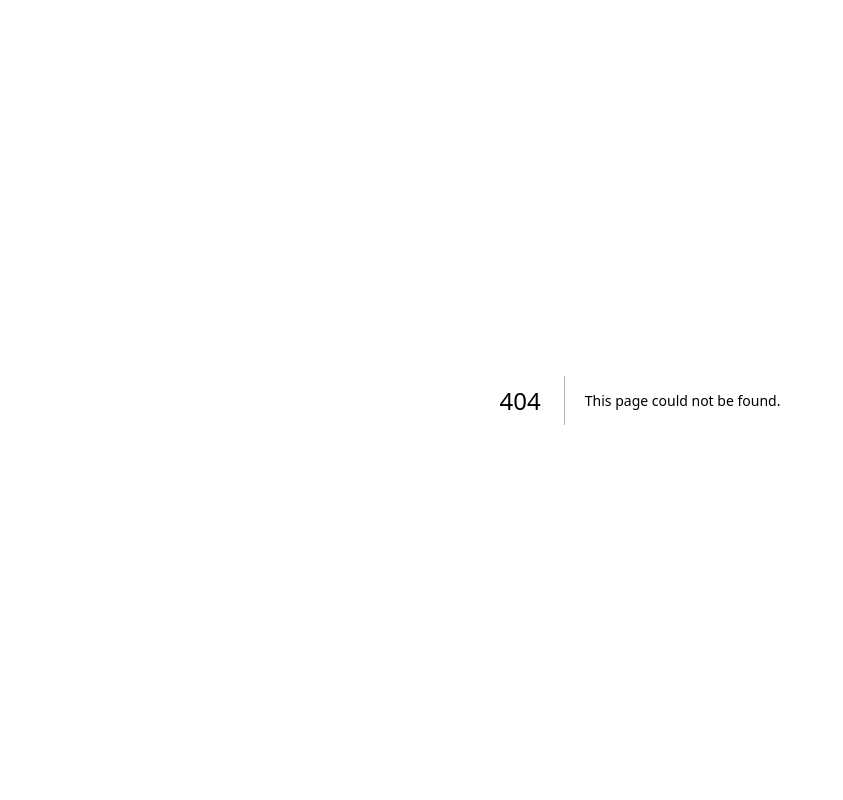
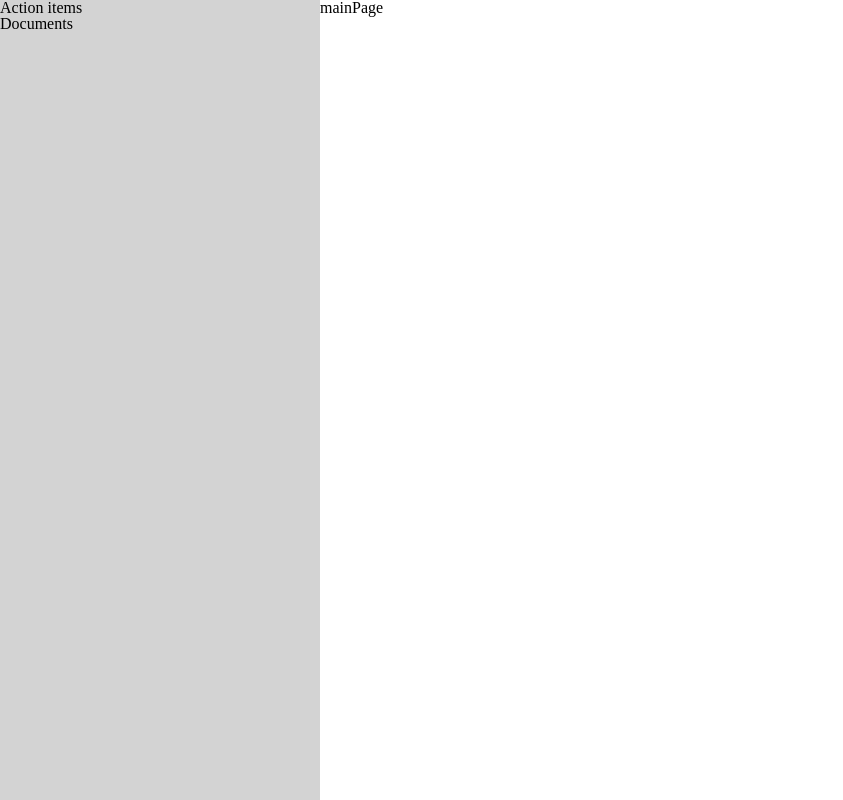
Before and after one commit to Jane-Sim/next-memoapp, a Next.js app: page /documents in a window 1280 px wide. Before the commit this address had no page. Shown: the whole page, without its empty margins (0-843 px from the left). Built offline with nearby package versions, Linux system fonts and the light colour scheme.

Commit message:
feature: 메인 페이지 와이어프레임 작업. navigation, main 컴포넌트 구조 잡기

```diff
--- /dev/null
+++ b/app/(main)/(routes)/documents/layout.tsx
@@ -0,0 +1,21 @@
+'use client';
+
+import styled from 'styled-components';
+
+import { Navigation } from '@/components/blocks/Navigation';
+import Layout from '@/components/pages/Layout';
+
+const Main = styled.main`
+  flex: 1;
+  height: 100%;
+  overflow-y: auto;
+`;
+
+export default function RootLayout(props: React.PropsWithChildren) {
+  return (
+    <Layout>
+      <Navigation />
+      <Main>{props.children}</Main>
+    </Layout>
+  );
+}
--- /dev/null
+++ b/app/(main)/(routes)/documents/page.tsx
@@ -0,0 +1,3 @@
+export default function MainPage() {
+  return <p>mainPage</p>;
+}
--- /dev/null
+++ b/components/blocks/Navigation/index.tsx
@@ -0,0 +1,14 @@
+import { StyledAside } from './styles';
+
+export const Navigation = () => {
+  return (
+    <StyledAside>
+      <div>
+        <p>Action items</p>
+      </div>
+      <div>
+        <p>Documents</p>
+      </div>
+    </StyledAside>
+  );
+};
--- /dev/null
+++ b/components/blocks/Navigation/styles.ts
@@ -0,0 +1,12 @@
+import styled from 'styled-components';
+
+export const StyledAside = styled.aside`
+  height: 100%;
+  background-color: lightgray;
+  overflow-y: auto;
+  position: relative;
+  display: flex;
+  width: 20rem;
+  flex-direction: column;
+  z-index: 99999;
+`;
--- /dev/null
+++ b/components/pages/Layout/index.tsx
@@ -0,0 +1,9 @@
+'use client';
+
+import { StyledLayout } from './styles';
+
+const Layout = (props: React.PropsWithChildren) => {
+  return <StyledLayout>{props.children}</StyledLayout>;
+};
+
+export default Layout;
--- /dev/null
+++ b/components/pages/Layout/styles.ts
@@ -0,0 +1,6 @@
+import styled from 'styled-components';
+
+export const StyledLayout = styled.div`
+  height: 100%;
+  display: flex;
+`;
```
